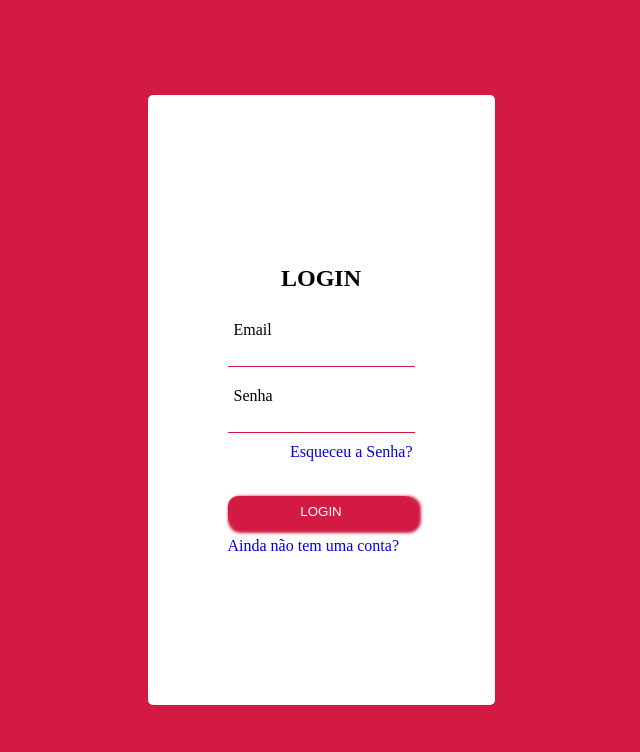
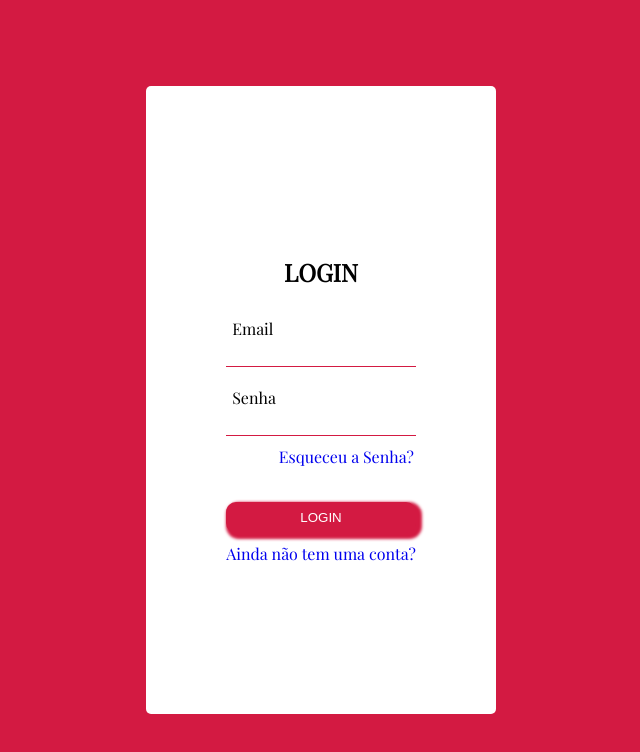
Before and after one commit to filipe-dias-dev/form_eventos, a plain HTML site: page index.html in a window 1280 px wide. Shown: the whole page, without its empty margins (319-959 px from the left). Drawn offline with nearby package versions, Linux system fonts and the light colour scheme.

Commit message:
importando font

```diff
--- a/index.html
+++ b/index.html
@@ -4,6 +4,9 @@
     <meta charset="UTF-8" />
     <meta http-equiv="X-UA-Compatible" content="IE=edge" />
     <meta name="viewport" content="width=device-width, initial-scale=1.0" />
+    <style>
+      @import url('https://fonts.googleapis.com/css2?family=Playfair+Display&display=swap');
+      </style>
     <title>Eventos</title>
     <link rel="stylesheet" href="./style.css" />
   </head>
--- a/style.css
+++ b/style.css
@@ -1,6 +1,7 @@
 body {
     margin: 0px;
     background-color: rgb(211, 26, 66);
+    font-family: 'Playfair Display', serif;
 }
 
 #card {
```
